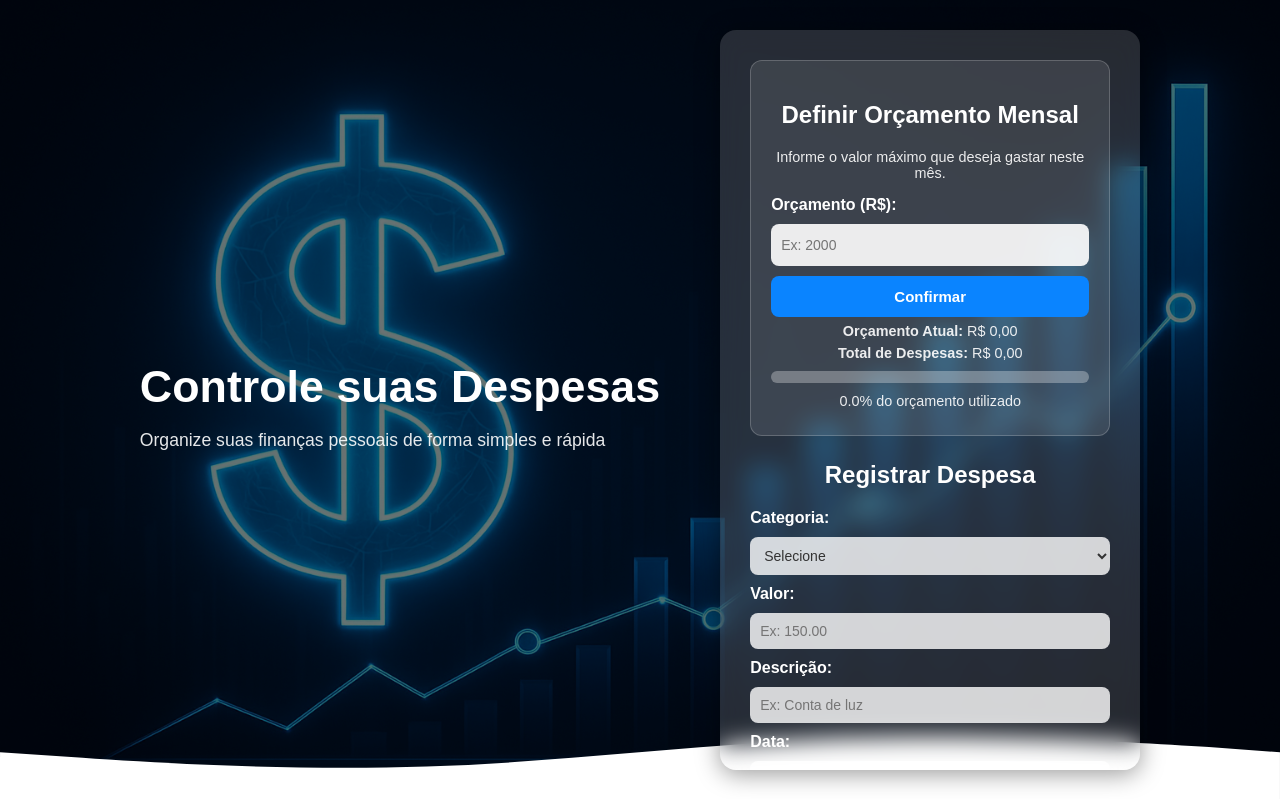
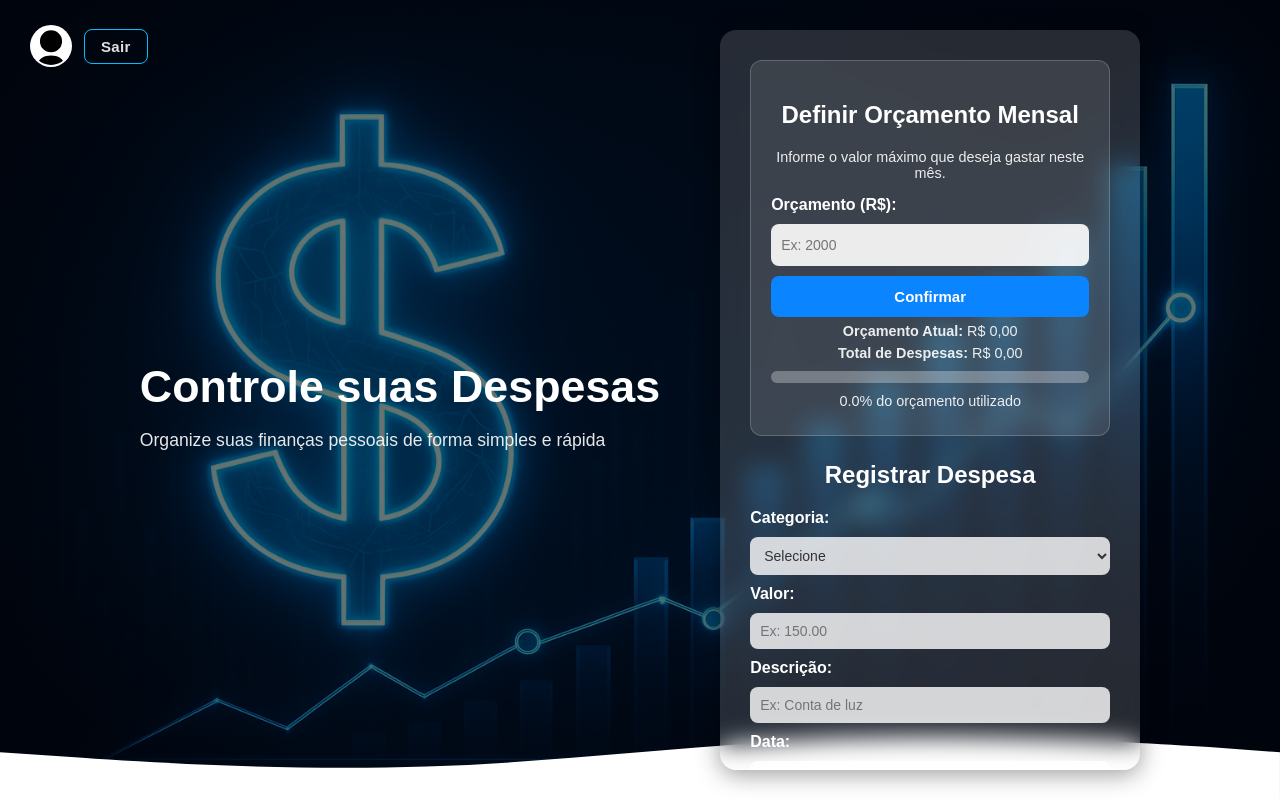
Before and after one commit to VictorHenrique01/controle-gastos-pessoais, a Flask app: page /pagina_inicial in a window 1280 px wide. Shown: the top 799 px of the page. Run offline with Flask 3, Linux system fonts and the light colour scheme; the visitor is signed in with stand-in values (Sample User, id 1); data that the repository does not hold is empty.

Commit message:
Branch de dev para novas funcionalidades

```diff
--- a/static/despesa.css
+++ b/static/despesa.css
@@ -8,11 +8,59 @@ body {
     overflow: hidden;
     position: relative;
     height: 100vh;
-    background: url("/static/image/finance_background.png") no-repeat center center/cover;
+    background: url("/image/finance_background.png") no-repeat center center/cover;
     display: flex;
     justify-content: center;
     align-items: center;
 }
+
+/* ====== CONTROLE DO USUÁRIO (Perfil + Logout) ====== */
+.user-controls {
+    position: absolute;
+    top: 25px;
+    left: 30px;
+    display: flex;
+    align-items: center;
+    gap: 12px;
+    z-index: 1000;
+}
+
+/* Ícone de perfil */
+.profile-icon {
+    width: 38px;
+    height: 38px;
+    border-radius: 50%;
+    border: 2px solid rgba(255, 255, 255, 0.4);
+    background-color: white;
+    cursor: pointer;
+    transition: transform 0.3s ease, border-color 0.3s ease;
+}
+
+.profile-icon:hover {
+    transform: scale(1.1);
+    border-color: #ff4d4d;
+}
+
+/* Botão de logout */
+.btn-logout {
+    background-color: transparent;
+    color: #e0e0e0;
+    border: 1.5px solid #00BFFF;
+    padding: 8px 16px;
+    border-radius: 8px;
+    font-weight: 600;
+    font-size: 15px;
+    letter-spacing: 0.3px;
+    cursor: pointer;
+    transition: all 0.3s ease;
+}
+
+.btn-logout:hover {
+    background-color: #ff4d4d;
+    color: #fff;
+    border-color: #ff4d4d;
+}
+
 
 .overlay {
     position: absolute;
--- a/templates/despesas.html
+++ b/templates/despesas.html
@@ -6,6 +6,12 @@
     <link rel="stylesheet" href="/static/despesa.css">
 </head>
 <body>
+    <!-- BOTÃO DE PERFIL/LOGOUT -->
+    <div class="user-controls">
+        <img src="/image/perfil-icon.svg" alt="Perfil" class="profile-icon">
+        <button id="btnLogout" class="btn-logout">Sair</button>
+    </div>
+
     <div class="hero">
         <div class="overlay"></div>
         <div class="content">
@@ -91,7 +97,6 @@
         </div>
     </section>
 
-
     <!-- TABELA DE DESPESAS -->
     <section class="despesas">
         <h2>Minhas Despesas</h2>
@@ -119,9 +124,16 @@
         </table>
     </section>
 
-
     <script src="/static/js/despesas.js"></script>
     <script src="/static/js/orcamento.js"></script>
 
+    <!-- SCRIPT DO BOTÃO LOGOUT -->
+    <script>
+        document.getElementById("btnLogout").addEventListener("click", () => {
+            localStorage.removeItem("usuarioLogado");
+            window.location.href = "/templates/pagina_inicial.html";
+        });
+    </script>
+
 </body>
 </html>
--- a/templates/login.html
+++ b/templates/login.html
@@ -3,7 +3,7 @@
 <head>
     <meta charset="UTF-8">
     <title>Login</title>
-    <link rel="stylesheet" href="{{ url_for('static', filename='style_login.css') }}">
+    <link rel="stylesheet" href="/static/style_login.css">
 </head>
 
 <body>
@@ -24,10 +24,10 @@
             </div>
             <button type="submit">Entrar</button>
 
-            <p>Ainda não tem conta? <a href="{{ url_for('usuarios.pagina_cadastro') }}">Cadastre-se aqui</a></p>
+            <p>Ainda não tem conta? <a href="/templates/cadastro_usuario.html">Cadastre-se aqui</a></p>
         </form>
     </div>
 
-    <script src="{{ url_for('static', filename='js/script_login.js') }}"></script>
+    <script src="/static/js/script_login.js"></script>
 </body>
 </html>
```
Also changed, not shown: static/js/script_login.js (+9 -5 lines), static/style_inicial.css (+26 -0 lines), templates/pagina_inicial.html (+18 -2 lines), image/perfil-icon.svg (added). Lines whose indentation alone changed are shown as unchanged.
